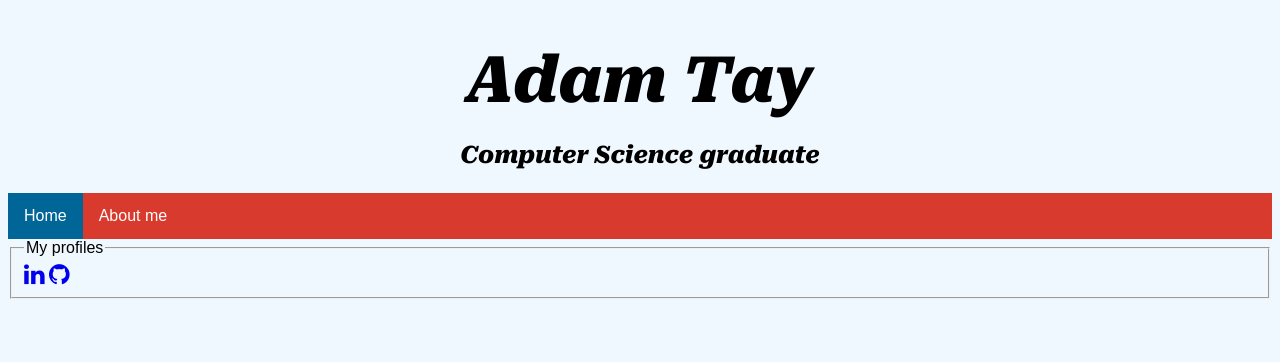
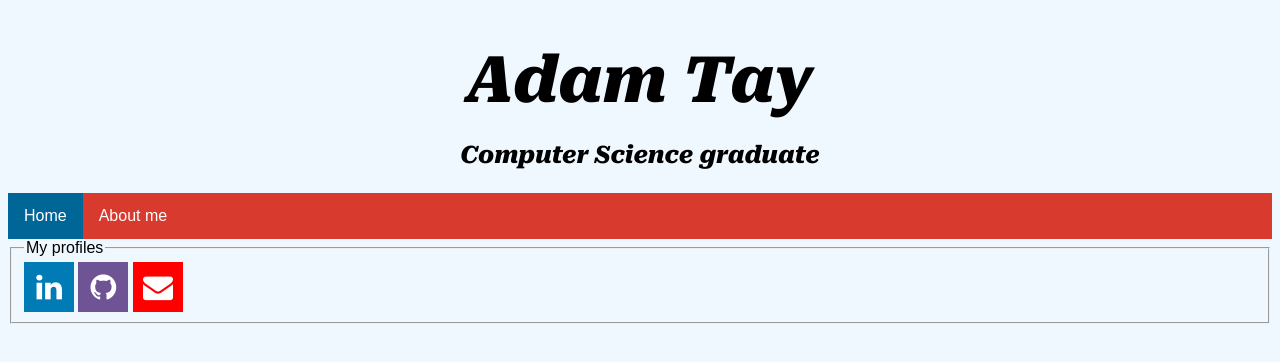
Before and after one commit to theoriginalAdamTay/personalwebsite, a plain HTML site: page home.html in a window 1280 px wide. Drawn offline with Linux system fonts and the light colour scheme.

Commit message:
Added social buttons
Added social buttons to the homepage with links to relevant profiles.

```diff
--- a/home.html
+++ b/home.html
@@ -22,7 +22,8 @@
     <fieldset id="profiles">
         <legend>My profiles</legend>
         <a href="https://linkedin.com/in/originaladamtay" target="_blank" title="LinkedIn profile"><i class="fa fa-linkedin"></a></i>
-        <a href="https://github.com/theoriginalAdamTay" target="_blank" title="Professional GitHub repository"><i class="fa fa-github"></a></i>
+        <a href="https://github.com/theoriginalAdamTay" target="_blank" title="GitHub profile"><i class="fa fa-github"></a></i>
+        <a href="mailto:ogadamtay313@gmail.com" target="_blank" title="Drop me an email!"><i class="fa fa-envelope"></a></i>
     </fieldset>
 </body>
 </html>
--- a/style/stylesheet.css
+++ b/style/stylesheet.css
@@ -18,7 +18,26 @@ fieldset {
 }
 
 .fa {
-    font-size: 24px;
+    padding: 10px;
+    font-size: 30px;
+    width: 30px;
+    text-align: center;
+    text-decoration: none;
+}
+
+.fa-linkedin {
+    background: #007bb5;
+    color: white;
+}
+
+.fa-github {
+    background: #6e5494;
+    color: white;
+}
+
+.fa-envelope {
+    background: red;
+    color: white;
 }
 
 .roboto-serif {
```
